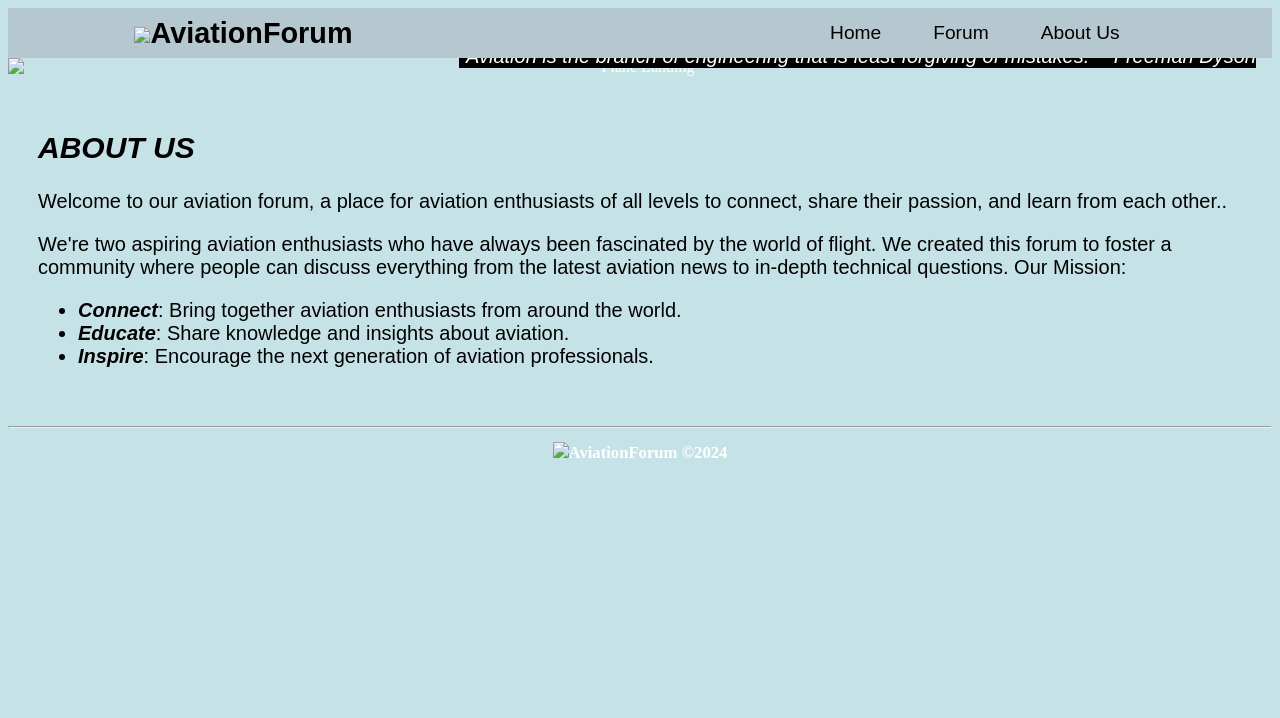
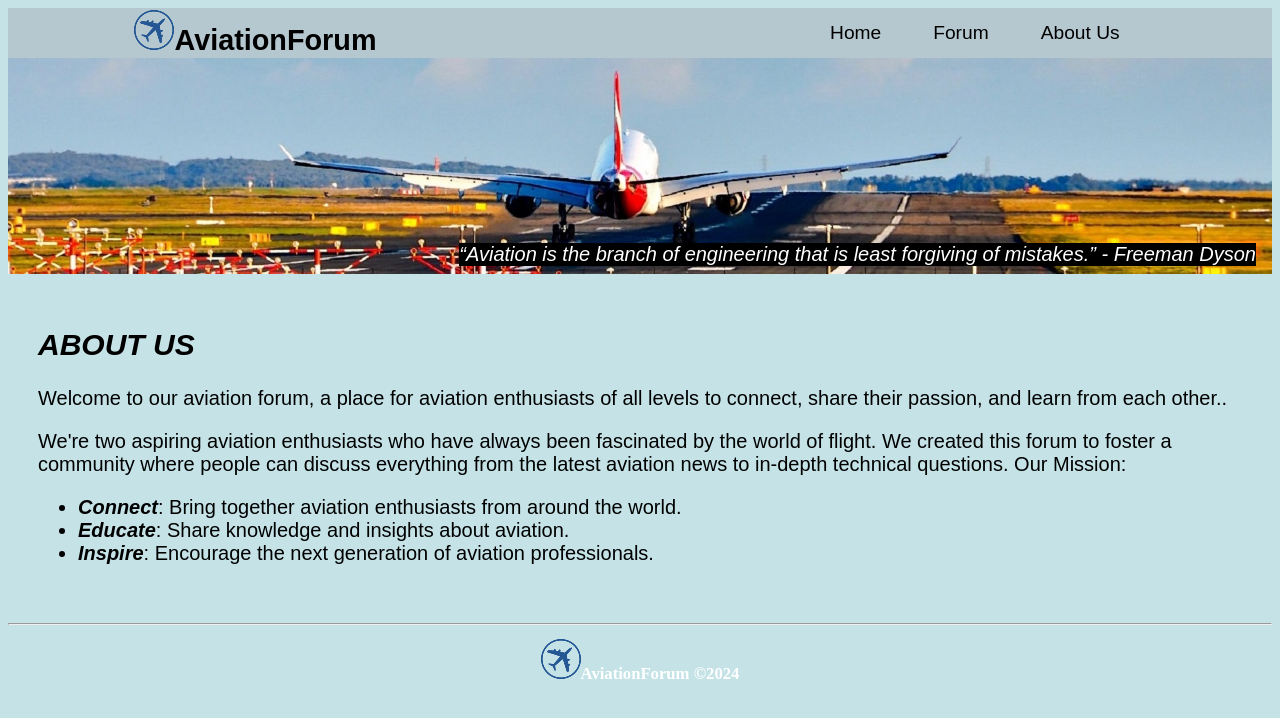
Before and after one commit to rifqisaleh/assignment-rifqisaleh, a plain HTML site: page profile.html in a window 1280 px wide. Drawn offline with Linux system fonts and the light colour scheme; the site is published under a folder, as on GitHub Pages, so addresses that start at the root find nothing.

Commit message:
Edited Image code

```diff
--- a/profile.html
+++ b/profile.html
@@ -3,8 +3,8 @@
    <head>
         <meta charset="UTF-8">
         <meta name="viewport" content="Aviation Forum" width=device-width, initial-scale="1,0">
-        <link rel="icon" type="image/png" href="/images/favicon.ico" />
-        <link rel="shortcut icon" href="/images/favicon.ico" type="image/x-icon">
+        <link rel="icon" type="image/png" href="images/favicon.ico" />
+        <link rel="shortcut icon" href="images/favicon.ico" type="image/x-icon">
         <title>Aviation Photography Forum</title>
         <link rel="stylesheet" href="index.css"/>
    </head>
@@ -13,7 +13,7 @@
    <body style="background-color:rgb(197, 227, 231);"></body>
    <div class="container">
     <div class="navbar">
-      <h2><img src="/images/weblogo.png">AviationForum</h2>
+      <h2><img src="images/weblogo.png">AviationForum</h2>
       <nav>
       <ul>
         <li><a class="active" href="index.html"> Home</a></li>
@@ -26,7 +26,7 @@
 
   <main>
     <section class="logo">
-      <img src="/images/headerplane.jpg" alt="Plane Landing" class="headerphoto">
+      <img src="images/headerplane.jpg" alt="Plane Landing" class="headerphoto">
      <div class="topleft">“Aviation is the branch of engineering that is least forgiving of mistakes.” - Freeman Dyson</div>
     </section>
 
@@ -45,7 +45,7 @@
      <hr>
      <footer>
      <footer>
-        <h2><img src="/images/weblogo.png">AviationForum ©2024 </h2>
+        <h2><img src="images/weblogo.png">AviationForum ©2024 </h2>
           </footer>
           </body>
       </html>
```
